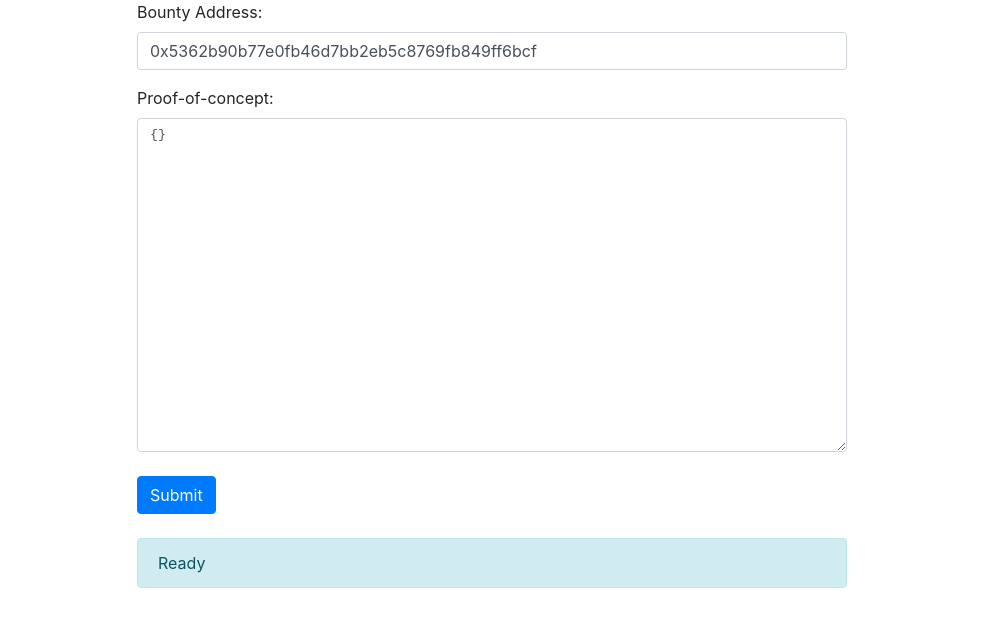
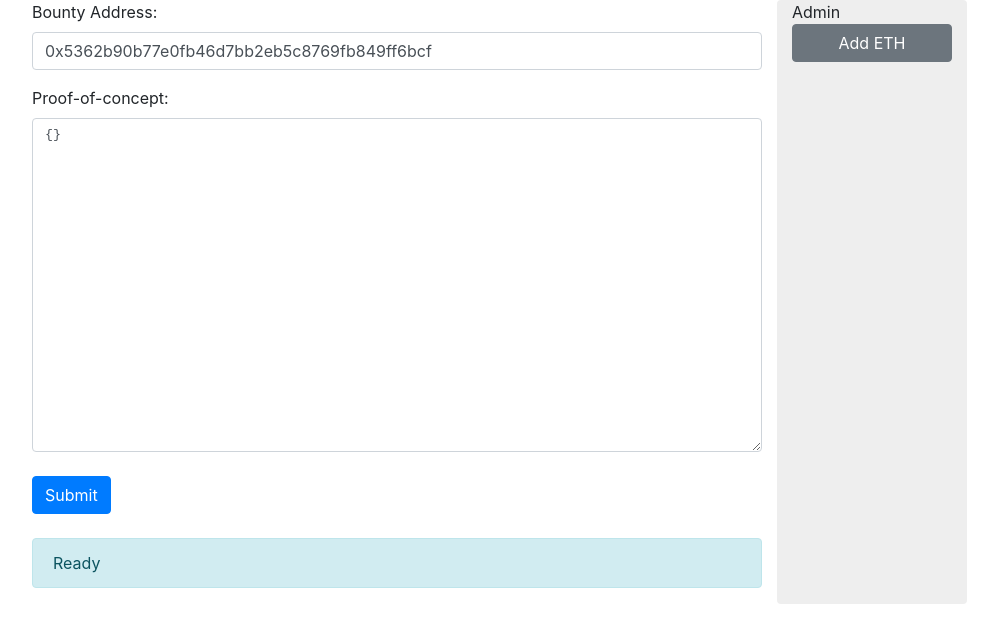
Before and after one commit to kylemsguy/blockchain-bug-bounty, a plain HTML site: page client/index.html in a window 1280 px wide. Shown: the whole page, without its empty margins (148-1146 px from the left). Drawn offline with nearby package versions, Linux system fonts and the light colour scheme.

Commit message:
Add a button to send 5 eth to bounty

```diff
--- a/client/index.html
+++ b/client/index.html
@@ -9,7 +9,8 @@
 </head>
 <body>
 <div class="container">
-<div class="col-8 offset-2">
+<div class="row">
+<div class="col-8 offset-1">
     <!-- bounty address, text area for exploit (json), submit & use web3 to detect whether bounty received -->
     <!-- when submit, monitor for events (use wait to wait for async request) -->
     <form id="sendForm">
@@ -24,6 +25,11 @@
     <br>
     <div id="status" class="alert alert-info">Ready</div>
 </div>
+<div class="col-2" style="border-radius:.25em; background-color: #eee">
+    <div>Admin</div>
+    <button class="btn btn-secondary" style="width:100%" onclick="addToBounty()">Add ETH</button>
+</div>
+</div>
 </div>
 </body>
 </html>
--- a/client/main.js
+++ b/client/main.js
@@ -148,6 +148,7 @@ async function doSubmit(){
         console.log(error, result);
         $("#status").html(result.args.msg);
         if(forceClaim || result.args.msg === "Successfully claimed bounty"){
+            var oldmsg = result.args.msg;
             $("#status").attr("class", "alert alert-success");
             var result = bb.withdraw.sendTransaction({
                 gas: 6721975
@@ -155,8 +156,8 @@ async function doSubmit(){
             console.log(result);
             var newBalance = web3.eth.getBalance(web3.eth.defaultAccount);
 
-            $("#status").html(result.args.msg + " Old balance: <b>" + web3.fromWei(oldBalance, "ether")
-             + "</b> New balance: <b>" + web3.fromWei(newBalance) + "</b>");
+            $("#status").html(oldmsg + " Old balance: <b>" + web3.fromWei(oldBalance, "ether")
+             + "</b> New balance: <b>" + web3.fromWei(newBalance, "ether") + "</b>");
         } else {
             $("#status").attr("class", "alert alert-warning");
         }
@@ -171,3 +172,13 @@ $(function(){
         return false;
     });
 });
+
+function addToBounty() {
+    var address = $("#bountyAddr").val();
+    var result = web3.eth.sendTransaction({
+        from: web3.eth.coinbase,
+        to: address,
+        value: web3.toWei(5, "ether")
+    });
+    console.log(result);
+}
```
